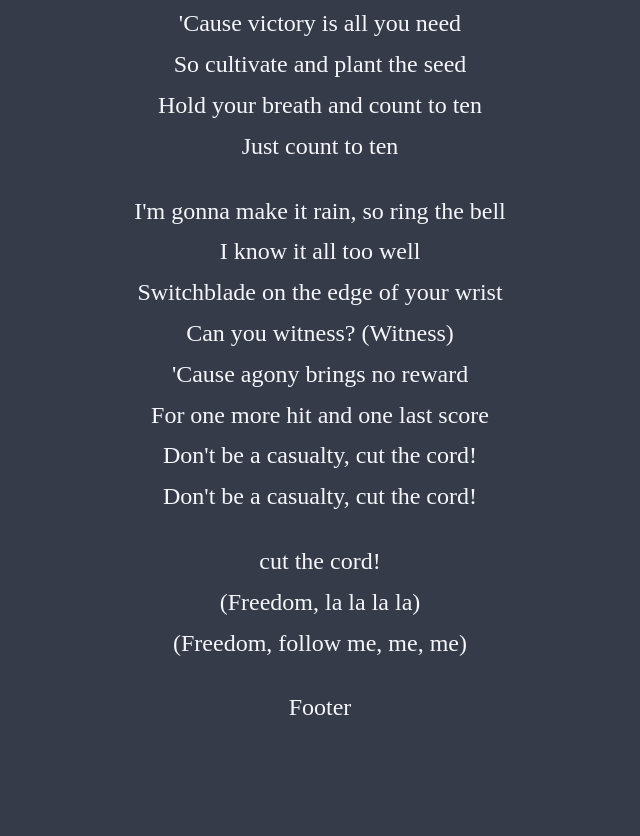
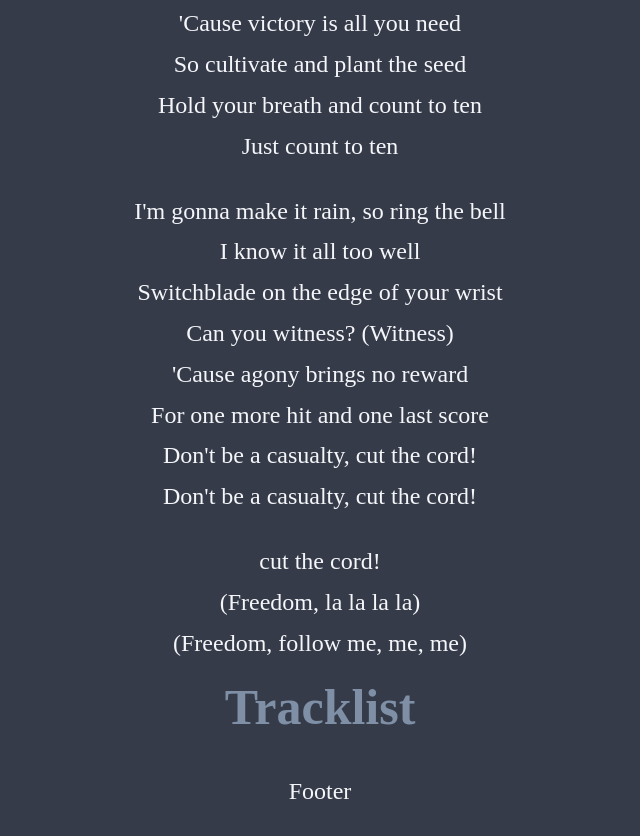
Before and after one commit to JuraYuki/learning-git-2, a plain HTML site: page index.html.html in a window 1280 px wide. Shown: the part 2407-3243 px from the top of the page, without its empty margins (320-960 px from the left). Before the commit the page ends 3159 px from the top, so only its background shows below. Drawn offline with Linux system fonts and the light colour scheme.

Commit message:
tracklist

```diff
--- a/index.html.html
+++ b/index.html.html
@@ -87,6 +87,12 @@
             (Freedom, la la la la) <br>
             (Freedom, follow me, me, me)</p>
     </section>
+    <section>
+        <h2>Tracklist</h2>
+        <ol>
+
+        </ol>
+    </section>
     <footer>
         <p>Footer</p>
     </footer>
```
